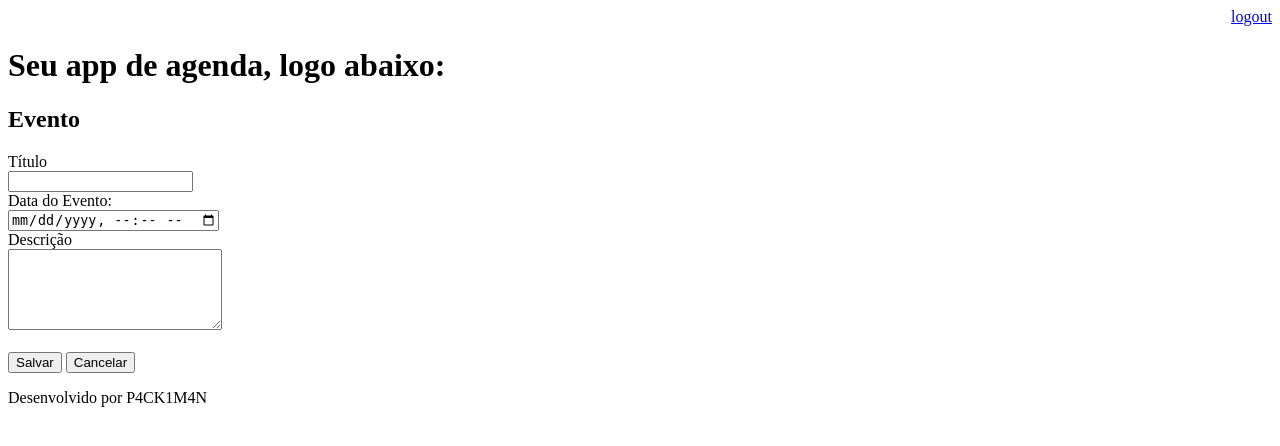
After one commit to P4CK1M4N/Django-agenda, a Django app: page /agenda/evento/ in a window 1280 px wide. The commit adds this page. Shown: the top 446 px of the page. Run offline with Django 4.2, Linux system fonts and the light colour scheme; a user stored in the database is signed in.

Commit message:
incluído template para inserção e cancelamento de eventos. + o gitignore para deixar de comitar alguns trâmites desnecessários

```diff
--- a/agenda/urls.py
+++ b/agenda/urls.py
@@ -21,6 +21,8 @@ from django.views.generic import RedirectView
 urlpatterns = [
     path('admin/', admin.site.urls),
     path('agenda/', views.lista_eventos),
+    path('agenda/evento/', views.evento),
+    path('agenda/evento/submit', views.submit_evento),
     path('', RedirectView.as_view(url='/agenda/')),
     path('login/', views.login_user),
     path('login/submit', views.submit_login),
--- a/core/views.py
+++ b/core/views.py
@@ -35,3 +35,17 @@ def lista_eventos(request):
     evento = Evento.objects.filter(usuario=usuario)
     dados = {'eventos':evento}
     return render(request, 'agenda.html', dados)
+
+@login_required(login_url='/login/')
+def evento(request):
+    return render(request, 'evento.html')
+
+@login_required(login_url='/login/')
+def submit_evento(request):
+    if request.POST:
+        titulo = request.POST.get('titulo')
+        data_evento = request.POST.get('data_evento')
+        descricao = request.POST.get('descricao')
+        usuario = request.user
+        Evento.objects.create(titulo=titulo, data_evento=data_evento, descricao=descricao, usuario=usuario)
+    return redirect('/')
--- a/templates/agenda.html
+++ b/templates/agenda.html
@@ -2,6 +2,9 @@
 
 {%block content %}
   <h2>Agendamentos</h2>
+  <a href="evento/">
+  <button type="button">Novo Evento</button>
+  </a>
 
   <ul style="font-size: 18px">
     {% for evento in eventos %}
--- /dev/null
+++ b/templates/evento.html
@@ -0,0 +1,25 @@
+{% extends "model-page.html" %}
+
+{% block content %}
+
+<h2>Evento</h2>
+
+<form action="submit" method="POST"> {% csrf_token %}
+  <label>Título</label>
+  <br>
+  <input type="text" name="titulo">
+  <br>
+  <label>Data do Evento:</label>
+  <br>
+  <input type="datetime-local" name="data_evento">
+  <br>
+  <label>Descrição</label>
+  <br>
+  <textarea name="descricao" rows="5" cols="24"></textarea>
+  <br><br>
+  <button type="submit">Salvar</button>
+  <a href="/">
+    <button type="button">Cancelar</button>
+  </a>
+</form>
+{% endblock %}
```
Also changed, not shown: db.sqlite3, 1 other file.
